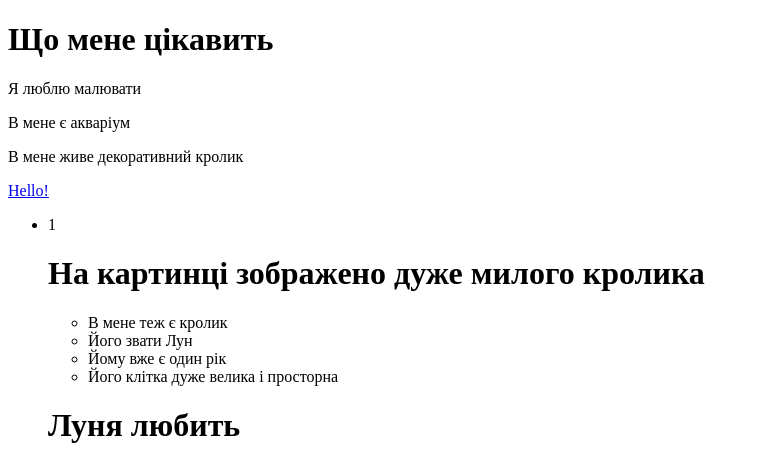
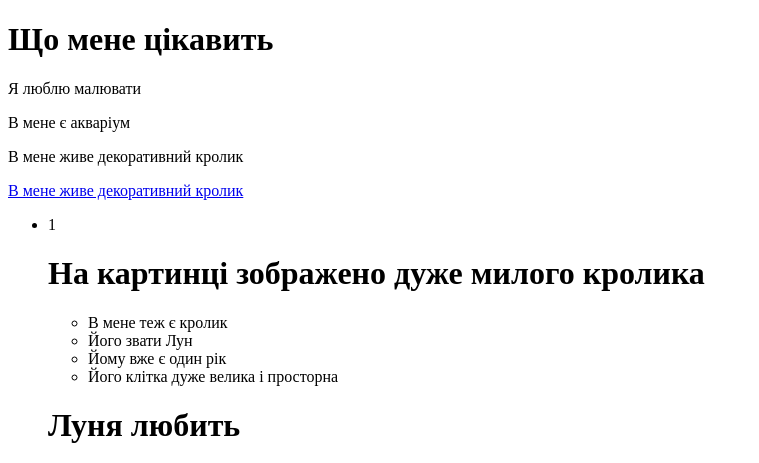
Before and after one commit to IraNavro/IraNavro, a plain HTML site: page index.html in a window 1280 px wide. Shown: the top 463 px of the page, without its empty margins (0-759 px from the left). Drawn offline with Linux system fonts and the light colour scheme.

Commit message:
Update index.html

```diff
--- a/index.html
+++ b/index.html
@@ -11,7 +11,7 @@
    <p>В мене є акваріум</p>
    <p>В мене живе декоративний кролик</p>
   <a href="https://www.factday.net/10-32-cikavi-fakty-pro-kroliv-ta-zajciv.html">
-    <p>Hello!</p></a>
+    <p>В мене живе декоративний кролик</p></a>
   <ul>
     <li>1</li>   <h1>На  картинці зображено дуже милого кролика</h1>
   <ul>
```
